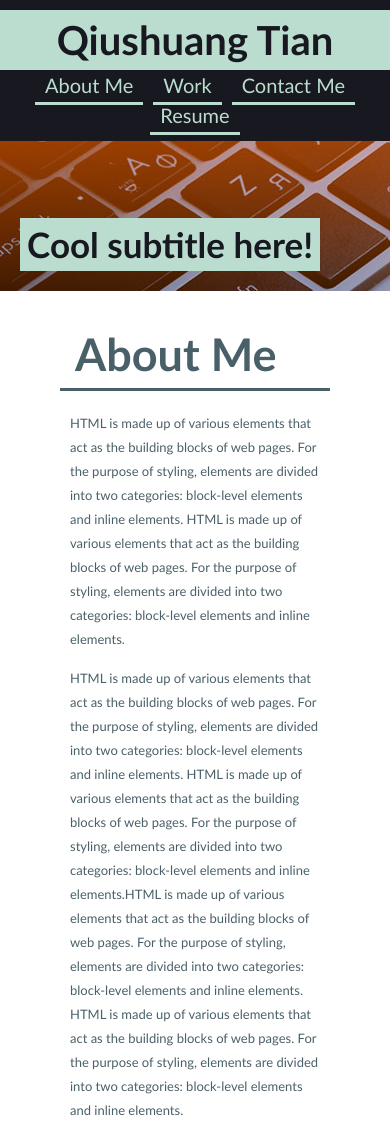
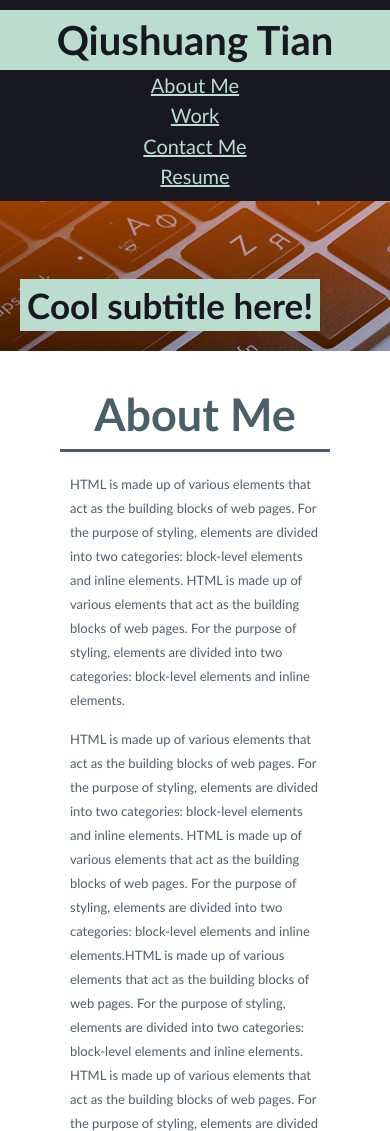
Before and after one commit to qtian13/myPortfolio, a plain HTML site: page index.html in a window 390 px wide. Shown: the top 1131 px of the page. Drawn offline with Linux system fonts and the light colour scheme.

Commit message:
set list flex direction column

```diff
--- a/assets/css/style.css
+++ b/assets/css/style.css
@@ -62,6 +62,7 @@ h1 {
 
 nav ul {
     display: flex;
+    flex-direction: row;
     flex-wrap: wrap;
 }
 
@@ -276,8 +277,21 @@ section {
         padding: 0px;
     }
 
-    .header ul {
+    nav ul {
+        flex-direction: column;
+        align-items: center;
+    }
+
+    .main-nav ul {
         padding-right: 0px;
+    }
+
+    .nav-link a, .main-nav a {
+        border-style: none;
+        text-decoration: underline;
+    }
+
+    .block-title {
         justify-content: center;
     }
 }
--- a/index.html
+++ b/index.html
@@ -13,7 +13,7 @@
     <header class="header">
         <h1>Qiushuang Tian</h1>
         <nav class="main-nav">
-            <ul class="nav-list">
+            <ul id="nav-link-id" class="nav-list">
                 <li>
                     <a href="#about-me">About Me</a>
                 </li>
```
